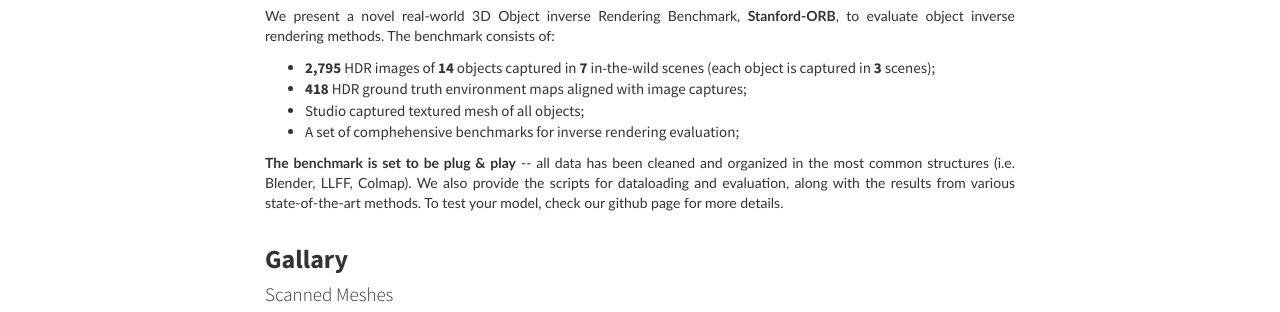
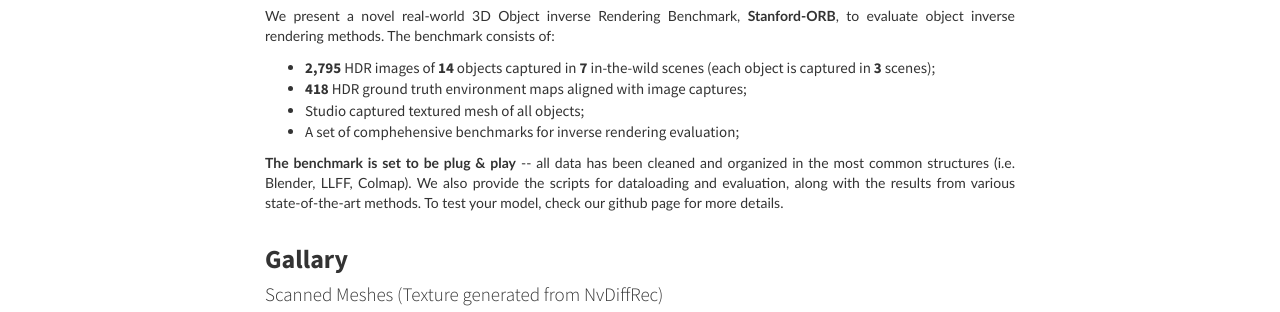
Before and after one commit to StanfordORB/StanfordORB.github.io, a plain HTML site: page index.html in a window 1280 px wide. Shown: the part 455-767 px from the top of the page. Drawn offline with nearby package versions, Linux system fonts and the light colour scheme; some packages are replaced by stand-ins of ours; a script that the page names is missing.

Commit message:
update mesh

```diff
--- a/index.html
+++ b/index.html
@@ -158,7 +158,7 @@
             <h3>
                 <b>Gallary</b>
             </h3>
-            <h4>Scanned Meshes</h4>
+            <h4>Scanned Meshes (Texture generated from NvDiffRec)</h4>
         </div>
 
         <div class="row">
```
Also changed, not shown: 1 other file.
